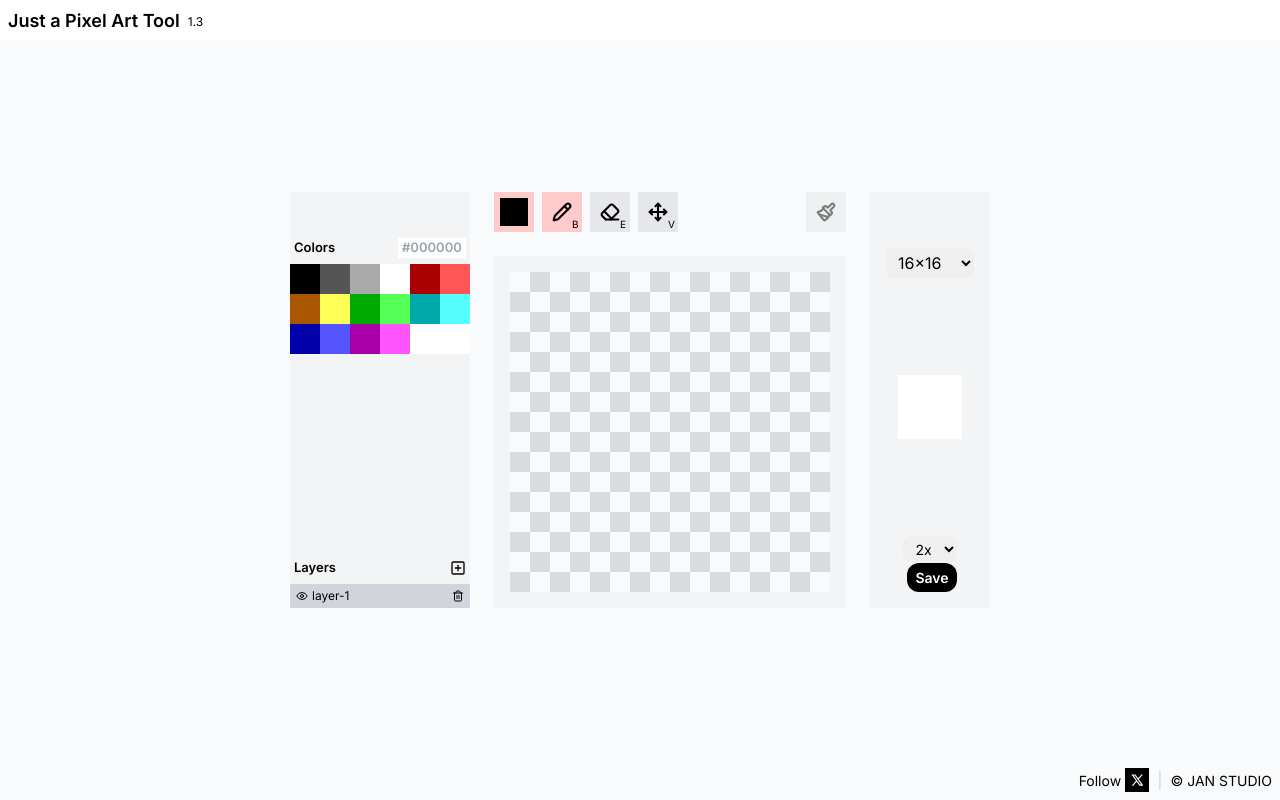
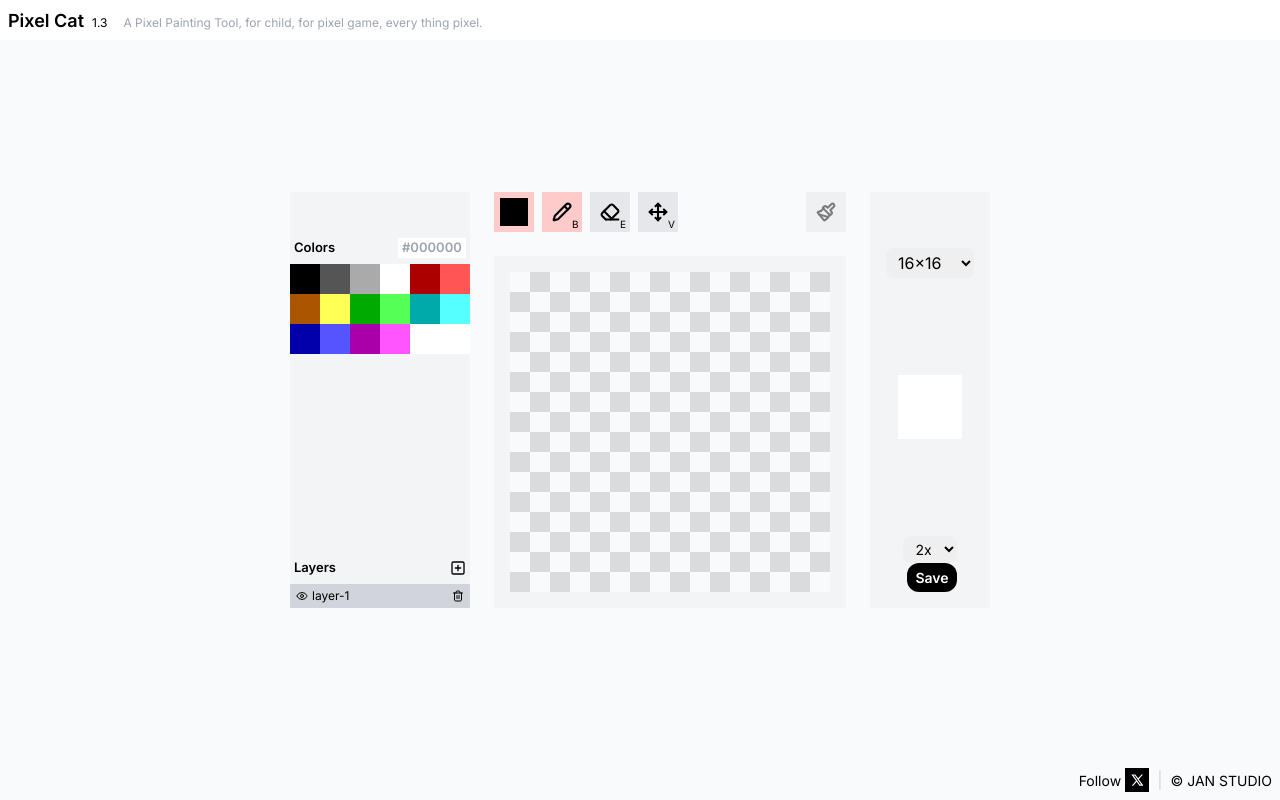
Before and after one commit to qilei0529/pixel-maker, a Next.js app: page / in a window 1280 px wide. Built offline with nearby package versions, Linux system fonts and the light colour scheme.

Commit message:
feat: add domain pixel-cat

```diff
--- a/app/layout.tsx
+++ b/app/layout.tsx
@@ -4,8 +4,8 @@ import { GoogleAnalytics } from "@next/third-parties/google"
 import "./globals.css"
 
 export const metadata: Metadata = {
-  title: "Pixel Kiki",
-  description: "Just a Pixel Art Tool",
+  title: "Pixel Cat",
+  description: "A Pixel Painting Tool, For child, For pixel game",
 }
 
 export const viewport: Viewport = {
--- a/app/page.tsx
+++ b/app/page.tsx
@@ -6,8 +6,16 @@ export default function Home() {
   return (
     <main>
       <div className="absolute top-0 w-screen left-0 z-10 h-[40px] flex items-center p-2 space-x-2 bg-white">
-        <span className="text-[18px] font-semibold">Just a Pixel Art Tool</span>
-        <span className="text-[12px] mt-1">{version}</span>
+        <div className="flex-1 space-x-2">
+          <span className="text-[18px] font-semibold">Pixel Cat</span>
+          <span className="text-[12px] mt-1">{version}</span>
+          <span className="w-4"></span>
+          <span className="text-[12px] text-gray-400">
+            A Pixel Painting Tool, for child, for pixel game, every thing pixel.
+          </span>
+        </div>
+        <span className=""></span>
+        <span className="flex-1"></span>
       </div>
       <MainView />
       <div className="absolute bottom-0 w-screen left-0 z-10">
```
